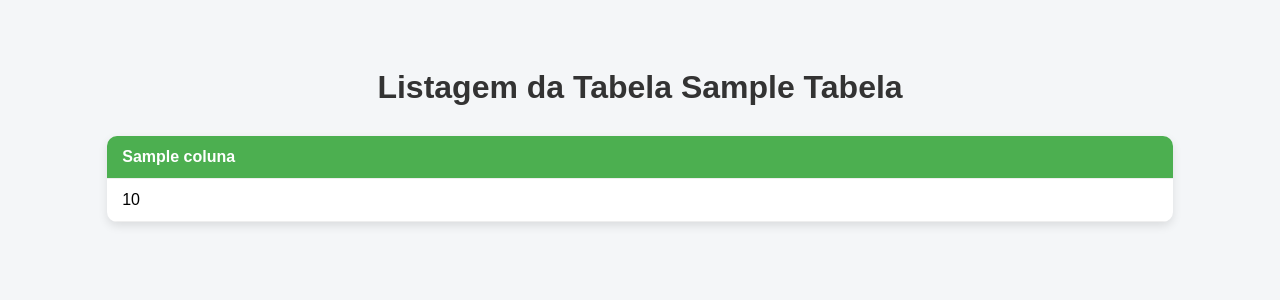
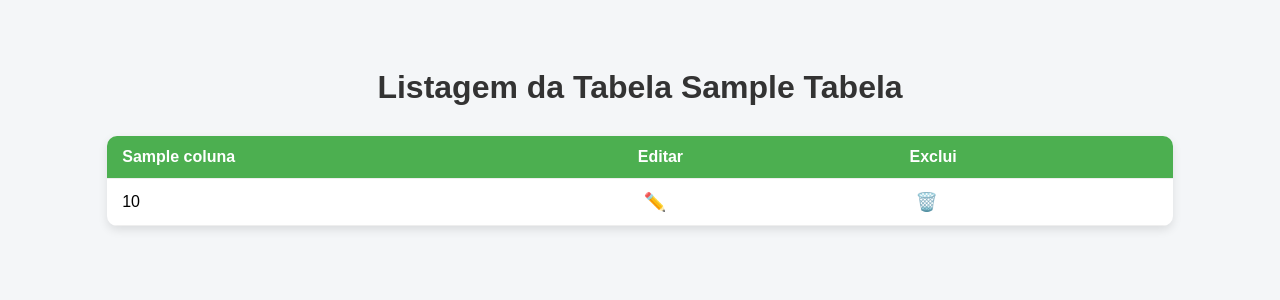
Before and after one commit to mistercapote/bd-fase4, a Django app: template buttons/templates/listar.html in a window 1280 px wide. Shown: the top 300 px of the page. Run offline with Django 5.2, Linux system fonts and the light colour scheme; the template is opened without the code that fills it: most values are stand-ins (such as "Sample title", 1, 10 or a date in 2020).

Commit message:
mudanca de planos

```diff
--- a/buttons/templates/listar.html
+++ b/buttons/templates/listar.html
@@ -44,6 +44,20 @@
       max-width: 90%;
       margin: 0 auto;
     }
+
+    .action-icon {
+      text-decoration: none;
+      font-size: 18px;
+      margin: 0 6px;
+    }
+
+    .edit-icon {
+      color: #2196F3;
+    }
+
+    .delete-icon {
+      color: #f44336;
+    }
   </style>
 </head>
 <body>
@@ -55,6 +69,8 @@
           {% for coluna in colunas %}
             <th>{{ coluna }}</th>
           {% endfor %}
+          <th>Editar</th>
+          <th>Exclui</th>
         </tr>
       </thead>
       <tbody>
@@ -63,12 +79,18 @@
             {% for valor in linha %}
               <td>
                 {% if valor|stringformat:"s"|slice:":8" == "https://" or valor|stringformat:"s"|slice:":7" == "http://" %}
-                    <img src="{{ valor }}" alt="Foto de Perfil" width="60" height="60" style="border-radius: 50%;">
-                  {% else %}
-                    {{ valor }}
-                  {% endif %}
+                  <img src="{{ valor }}" alt="Foto de Perfil" width="60" height="60" style="border-radius: 50%;">
+                {% else %}
+                  {{ valor }}
+                {% endif %}
               </td>
             {% endfor %}
+            <td>
+              <a href="{% url 'editar' tabela linha.0 %}" class="action-icon edit-icon" title="Editar">✏️</a>
+            </td>
+              <td>
+              <a href="{% url 'deletar' tabela linha.0 %}" class="action-icon delete-icon" title="Deletar">🗑️</a>
+            </td>
           </tr>
         {% endfor %}
       </tbody>
--- a/buttons/urls.py
+++ b/buttons/urls.py
@@ -3,8 +3,9 @@ from . import views
 
 urlpatterns = [
     path('', views.iniciar, name="iniciar"),
-    path('formulario/<str:acao>/<str:tabela>/', views.formulario, name="formulario"),
+    path('inserir/<str:tabela>/', views.formulario, name="formulario"),
+    path('editar/<str:tabela>/<int:pk>/', views.formulario, name='editar'),
     path('listar/<str:tabela>/', views.listar, name='listar'),
-    path('deletar/<str:tabela>/', views.deletar, name="deletar"),
+    path('deletar/<str:tabela>/<int:pk>/', views.deletar, name='deletar'),
     path('cidades-por-estado/<str:estado_id>/', views.cidades_por_estado, name='cidades_por_estado')
 ]
```
Also changed, not shown: buttons/templates/deletar.html (deleted, +0 -24 lines).
